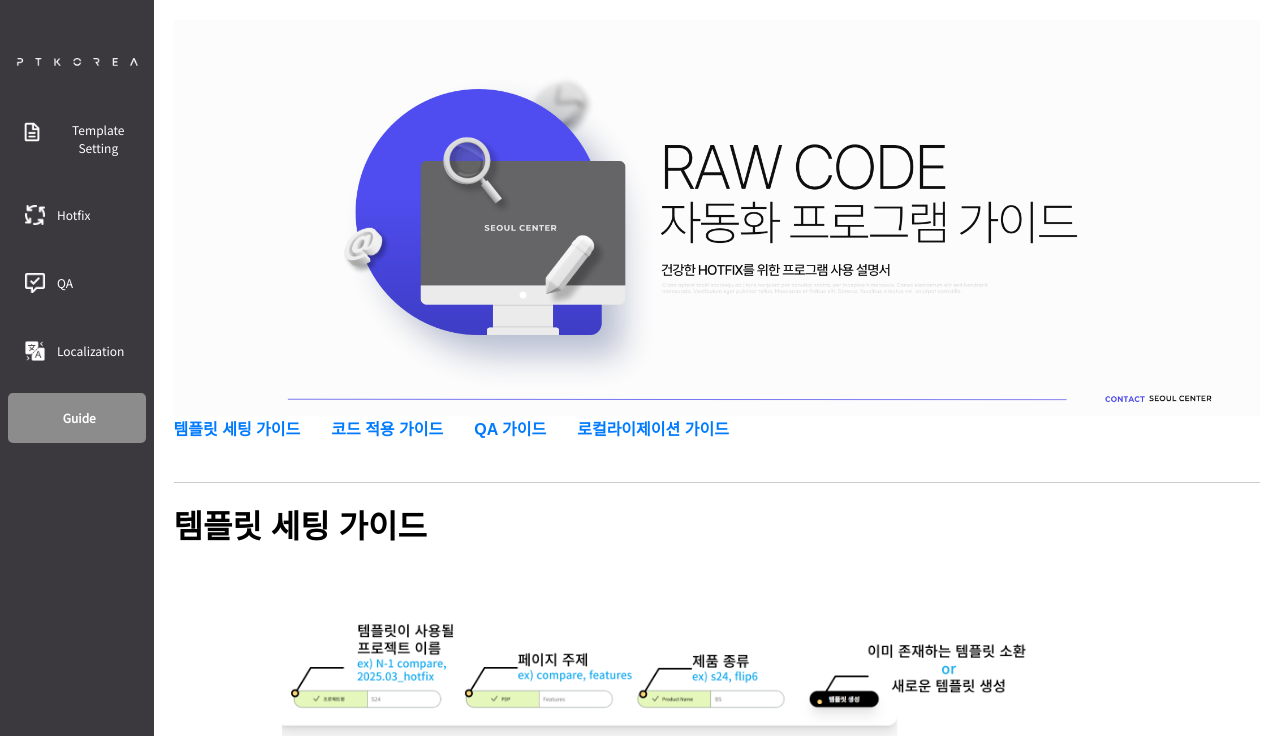
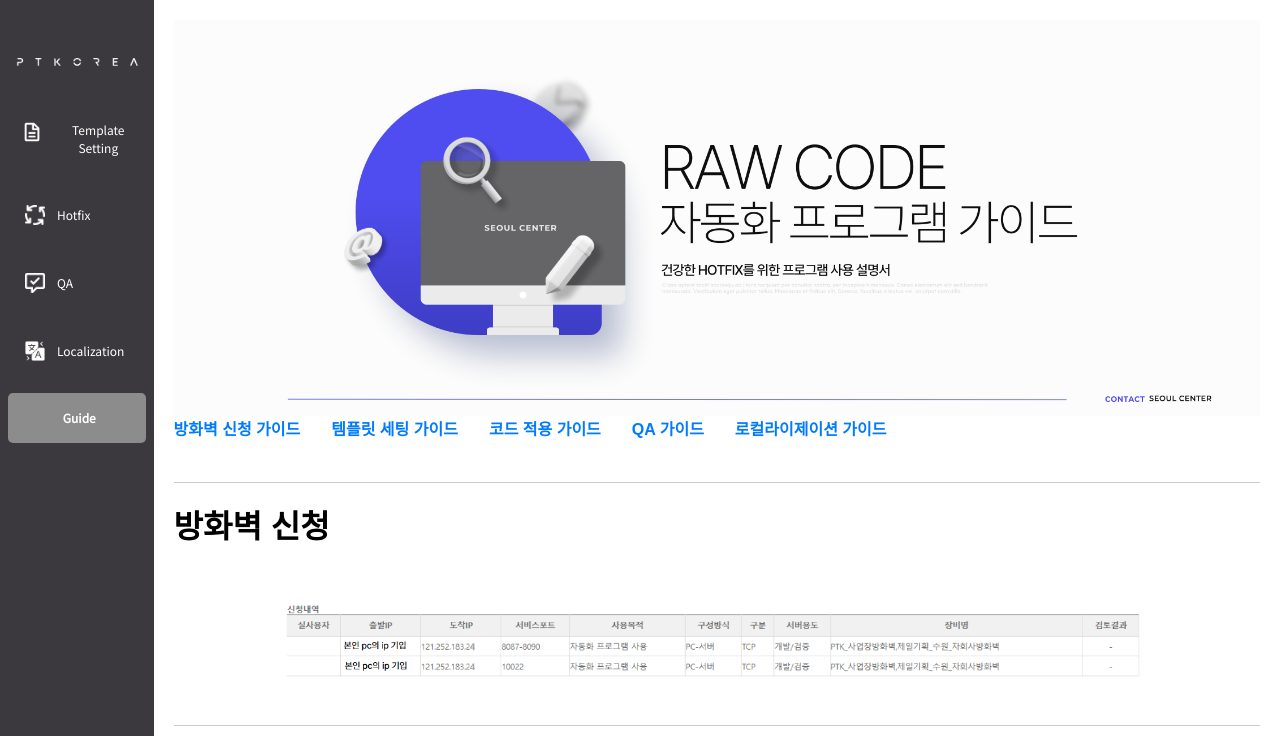
Before and after one commit to haley10309/recoder, a React (Vite) app: page /guide in a window 1280 px wide. Shown: the top 736 px of the page. Built offline with nearby package versions, Linux system fonts and the light colour scheme; no server answers.

Commit message:
add : firewall guide

```diff
--- a/src/Components/Template_detail_set/Country_code.jsx
+++ b/src/Components/Template_detail_set/Country_code.jsx
@@ -103,7 +103,6 @@ const Country_code = ({ country_code, setCountry_code }) => {
     { name: "UZ_RU", code: "uz_ru" },
     { name: "UZ_UZ", code: "uz_uz" },
     { name: "VN", code: "vn" },
-    { name: "VN_ZA", code: "vn_za" },
     { name: "ZA", code: "za" },
   ];
 
--- a/src/Pages/Guide/Guide.jsx
+++ b/src/Pages/Guide/Guide.jsx
@@ -26,6 +26,7 @@ import localization_guide_12 from '@/assets/guide/localization_guide_12.png';
 import localization_guide_13 from '@/assets/guide/localization_guide_13.png';
 import localization_guide_14 from '@/assets/guide/localization_guide_14.png';
 import localization_guide_15 from '@/assets/guide/localization_guide_15.png';
+import firewall_setting1 from '@/assets/guide/firewall_setting1.png';
 
 const Guide = () => {
     const [isVisible, setIsVisible] = useState(false);
@@ -57,15 +58,22 @@ const Guide = () => {
 
             <nav className="anchor-nav">
                 <ul>
-                    <li><a href="#section1">템플릿 세팅 가이드</a></li>
-                    <li><a href="#section2">코드 적용 가이드</a></li>
-                    <li><a href="#section3">QA 가이드</a></li>
-                    <li><a href="#section4">로컬라이제이션 가이드</a></li>
+                <li><a href="#section1">방화벽 신청 가이드</a></li>
+                    <li><a href="#section2">템플릿 세팅 가이드</a></li>
+                    <li><a href="#section3">코드 적용 가이드</a></li>
+                    <li><a href="#section4">QA 가이드</a></li>
+                    <li><a href="#section5">로컬라이제이션 가이드</a></li>
                 </ul>
             </nav>
+            <div id="section1" className="guide-section">
+                <h2 className='guide_title'>방화벽 신청</h2>
+                {/* <p>여기에서는 파일을 어떻게 업로드하는지에 대한 설명이 들어갑니다.</p> */}
+                <img className='img_guide' src={firewall_setting1}/>
+
+            </div>
 
 
-            <div id="section1" className="guide-section">
+            <div id="section2" className="guide-section">
                 <h2 className='guide_title'>템플릿 세팅 가이드</h2>
                 {/* <p>여기에서는 파일을 어떻게 업로드하는지에 대한 설명이 들어갑니다.</p> */}
                 <img className='img_guide' src={create_template_nav}/>
@@ -73,7 +81,7 @@ const Guide = () => {
             </div>
 
 
-             <div id="section2" className="guide-section">
+             <div id="section3" className="guide-section">
                 <h1 className='guide_title'>코드 적용 가이드</h1>
                 <h2 className='explain_h2'>1. 템플릿 호출 방식</h2>
                 <img className='img_guide' src={tobe_applied_1}/>
@@ -83,7 +91,7 @@ const Guide = () => {
                 <img className='img_guide' src={tobe_applied_3}/>
 
             </div>
-            <div id="section3" className="guide-section">
+            <div id="section4" className="guide-section">
                 <h2 className='guide_title'>QA 가이드</h2>
                 <h2 className='explain_h2'>1. 템플릿 호출 방식</h2>
                 <img className='img_guide' src={qa_check_1}/>
@@ -94,7 +102,7 @@ const Guide = () => {
 
 
             </div>
-            <div id="section4" className="localization-section">
+            <div id="section5" className="localization-section">
                 <h1 className='guide_title'>로컬라이제이션 가이드</h1>
                 <img className='img_guide' src={localization_guide_1}/>
                 <img className='img_guide' src={localization_guide_2}/>
```
Also changed, not shown: src/assets/guide/firewall_setting1.png (added).
